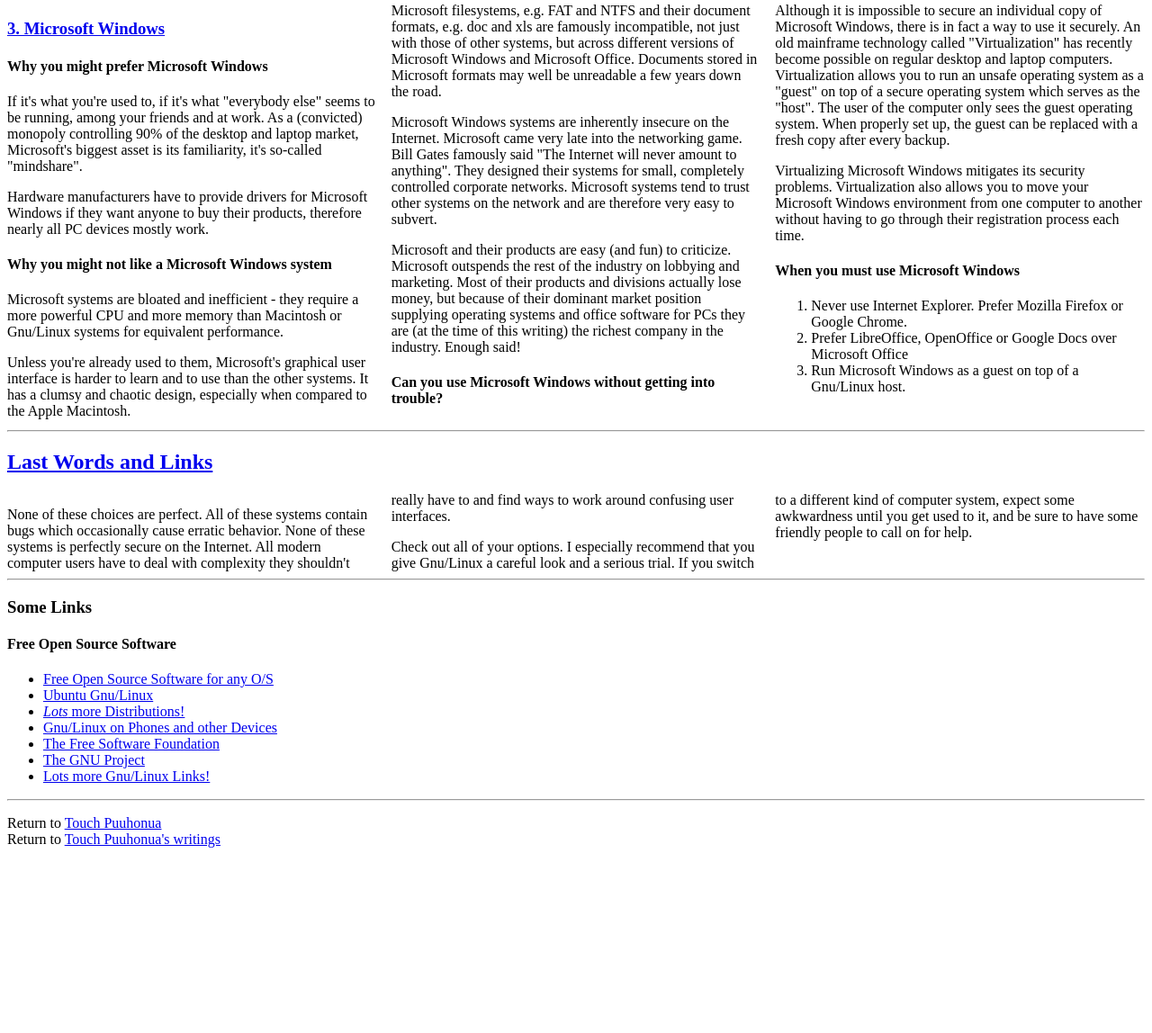
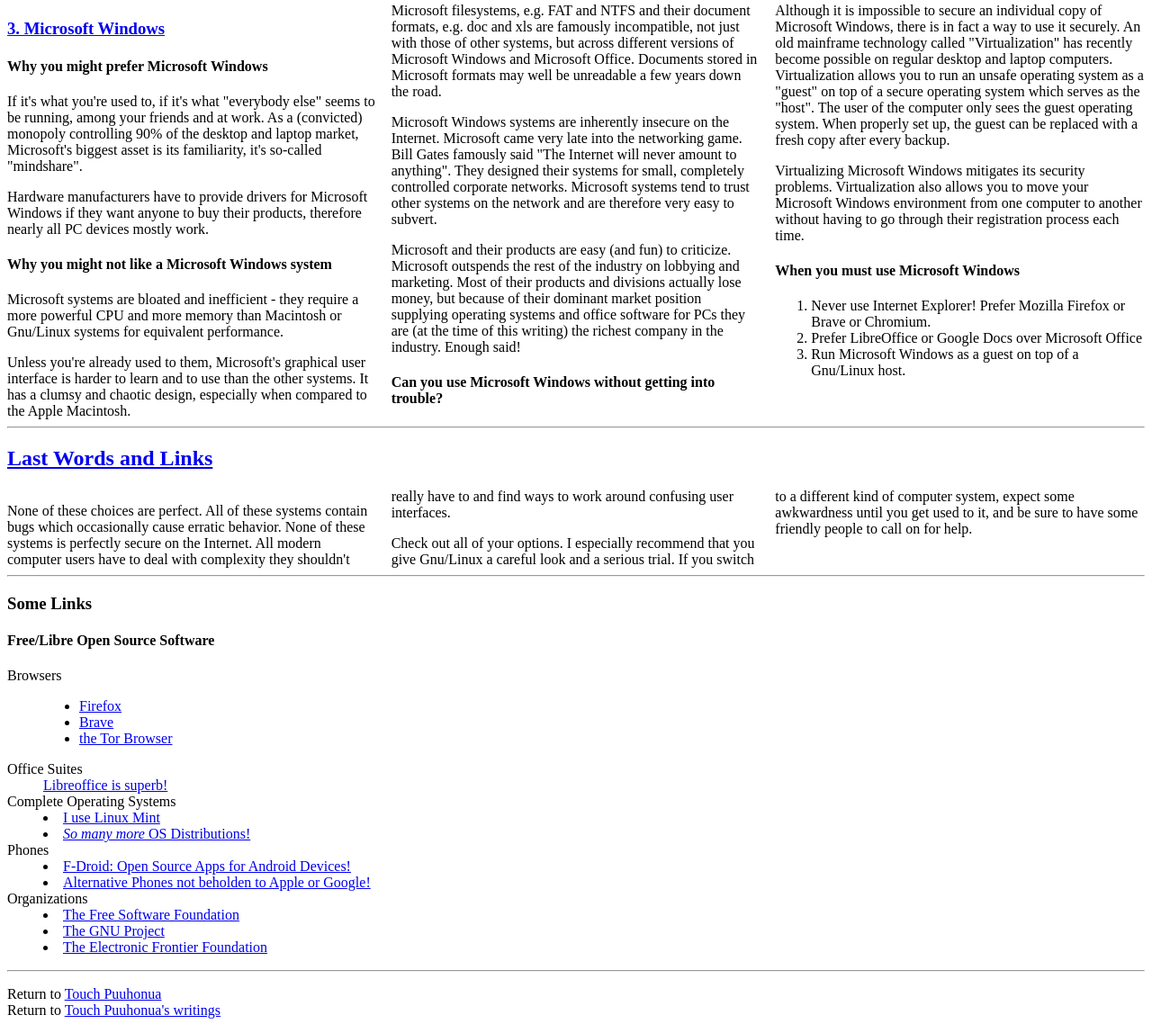
Before and after one commit to TouchPuuhonua/TouchPuuhonua.github.io, a plain HTML site: page 2010/choosing-an-os/index.html in a window 1280 px wide. Shown: the part 1614-2762 px from the top of the page at 90% size. Before the commit the page ends 2572 px from the top, so only its background shows below. Drawn offline with Linux system fonts and the light colour scheme.

Commit message:
Updated links

```diff
--- a/2010/choosing-an-os/index.html
+++ b/2010/choosing-an-os/index.html
@@ -1,9 +1,8 @@
-<!DOCTYPE html PUBLIC "-//W3C//DTD XHTML 1.0 Transitional//EN">
+<!DOCTYPE html>
 
 <html>
 
   <head>
-    <meta http-equiv="Content-Type" content="text/html; charset=UTF-8">
     <link rel="stylesheet" type="text/css" href="../touch.css" />
     <title>Choosing An Operating System</title>
   </head>
@@ -237,14 +236,12 @@
 	  <h4> Why you might prefer Gnu/Linux</h4>
 
 	  <p>
-	    A friendly Gnu/Linux distribution like Ubuntu or Mint does
-	    everything which most computer users expect from a
-	    computer system.  You can browse the web with Firefox,
-	    edit documents with LibreOffice, OpenOffice or Google Docs, listen to
-	    your music collection, watch DVDs, browse and retouch your
-	    photographs, etc. The graphical interfaces are easy to use
-	    and there are almost no limits on what you can do.
-	  </p>
+	    A friendly Gnu/Linux distribution like Ubuntu or Mint does everything
+	    which most computer users expect from a computer system. You can browse
+	    the web with Firefox, edit documents with LibreOffice, listen to your
+	    music collection, watch DVDs, browse and retouch your photographs, etc.
+	    The graphical interfaces are easy to use and there are almost no limits on
+	    what you can do.</p>
 
 	  <p>
 	    Gnu/Linux is the most secure of modern popular computer systems and
@@ -433,11 +430,10 @@
 	  <h4> When you must use Microsoft Windows </h4>
 
 	  <ol>
-	    <li> Never use Internet Explorer.  Prefer Mozilla Firefox
-	      or Google Chrome.
+	    <li> Never use Internet Explorer!  Prefer Mozilla Firefox
+	      or Brave or Chromium.
 	    </li>
-	    <li> Prefer LibreOffice, OpenOffice or Google Docs over Microsoft
-	    Office</li>
+	    <li> Prefer LibreOffice or Google Docs over Microsoft Office</li>
 	    <li> Run Microsoft Windows as a guest on top of a Gnu/Linux host.</li>
 	  </ol>
 
@@ -482,17 +478,42 @@
 
 	    <div class="h4">
 
-	      <h4> Free Open Source Software </h4>
-
-	      <ul>
-		<li> <a target="_blank" href="http://fossfor.us/"> Free Open Source Software for any O/S </a>  </li>
-		<li> <a target="_blank" href="http://www.ubuntu.com/"> Ubuntu Gnu/Linux </a> </li>
-		<li> <a target="_blank" href="http://distrowatch.com/"> <em>Lots</em> more Distributions! </a> </li>
-		<li> <a target="_blank" href="http://www.linuxfordevices.com/"> Gnu/Linux on Phones and other Devices </a> </li>
-		<li> <a target="_blank" href="http://www.fsf.org"> The Free Software Foundation </a> </li>
-		<li> <a target="_blank" href="http://www.gnu.org"> The GNU Project </a> </li>
-		<li> <a target="_blank" href="http://loll.sourceforge.net/linux/links/"> Lots more Gnu/Linux Links! </a> </li>
-	      </ul>
+	      <h4> Free/Libre Open Source Software </h4>
+	      <dl>
+            <dt> Browsers </dt>
+            <dd>
+                <ul>
+                    <li> <a href="https://www.mozilla.org/en-US/firefox/products/"
+                            target="_blank">
+                        Firefox </a> </li>
+                    <li> <a href="https://brave.com"
+                            target="_blank">
+                        Brave </a> </li>
+                    <li> <a href="https://www.torproject.org"
+                            target="_blank">
+                    the Tor Browser </a> </li>
+                </ul>
+            </dd>
+            <dt> Office Suites </dt>
+            <dd> <a href="https://www.libreoffice.org/">Libreoffice is superb!</a></dd>
+            <dt> Complete Operating Systems </dt>
+            <dd>
+                <li> <a target="_blank" href="https://linuxmint.com/">I use Linux Mint</a></li>
+                <li> <a target="_blank" href="http://distrowatch.com/"> <em>So many more</em> OS Distributions! </a> </li>
+            </dd>
+            <dt> Phones </dt>
+            <dd>
+                <li> <a href="https://f-droid.org/">F-Droid: Open Source Apps for Android Devices!</a></li>
+                <li> <a href="https://en.wikipedia.org/wiki/List_of_open-source_mobile_phones">Alternative Phones not beholden to Apple or Google!</a></li>
+            </dd>
+            <dt> Organizations</dt>
+            <dd>
+                <li> <a target="_blank" href="http://www.fsf.org"> The Free Software Foundation </a> </li>
+                <li> <a target="_blank" href="http://www.gnu.org"> The GNU Project </a> </li>
+                <li> <a target="_blank" href="http://www.eff.org"> The Electronic Frontier Foundation </a> </li>
+            </dd>
+        </dl>
+        <!-- <li> <a target="_blank" href="http://loll.sourceforge.net/linux/links/"> Lots more Gnu/Linux Links! </a> </li> -->
 
 	    </div> <!-- h4 -->
 
@@ -502,7 +523,7 @@
 
     <hr />
     <p>
-     Return to <a href="http://puuhonua.org/touch">Touch Puuhonua</a> <br />
+     Return to <a href="https://touchpuuhonua.github.io/">Touch Puuhonua</a> <br />
      Return to <a href="../writings">Touch Puuhonua's writings</a>
     </p>
 
```
